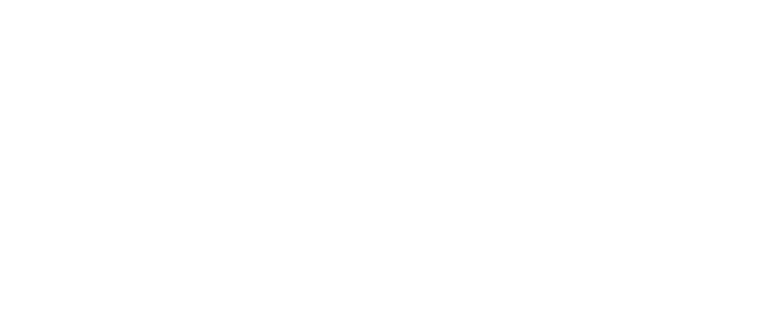
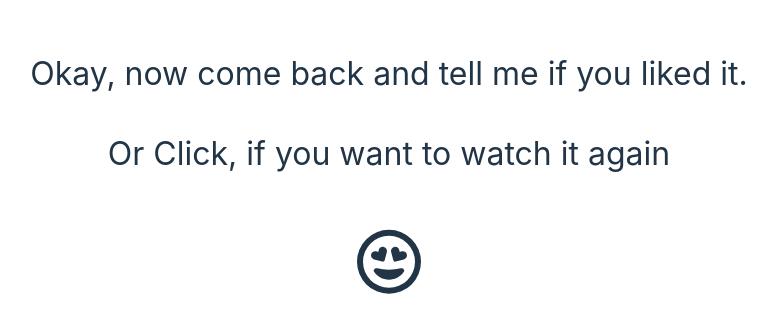
Before and after one commit to Douglasemmanuel/Joy, a React (Vite) app: page /11 in a window 1280 px wide. Before the commit this address had no page. Shown: the part 224-556 px from the top of the page, without its empty margins (251-1028 px from the left). Built offline with nearby package versions, Linux system fonts and the light colour scheme.

Commit message:
added some dependencies

```diff
--- a/package.json
+++ b/package.json
@@ -10,6 +10,8 @@
     "preview": "vite preview"
   },
   "dependencies": {
+    "@fortawesome/fontawesome-svg-core": "^6.5.2",
+    "@fortawesome/free-regular-svg-icons": "^6.5.2",
     "@fortawesome/free-solid-svg-icons": "^6.5.2",
     "@fortawesome/react-fontawesome": "^0.2.2",
     "framer-motion": "^11.2.10",
--- a/src/Movements.jsx
+++ b/src/Movements.jsx
@@ -7,6 +7,9 @@
 import Page6 from './pages/Page6'
 import Page7 from './pages/Page7'
 import Page8 from './pages/Page8'
+import Page9 from './pages/Page9'
+import Page10 from './pages/Page10'
+import Page11 from './pages/Page11'
 import {BrowserRouter , Link , Routes , Route} from 'react-router-dom'
 const Movements = () => {
   return (
@@ -20,6 +23,9 @@
     <Route path='/6'  element={<Page6/>}/>
     <Route path='/7'  element={<Page7/>}/>
     <Route path='/8'  element={<Page8/>}/>
+    <Route path='/9'  element={<Page9/>}/>
+    <Route path='/10'  element={<Page10/>}/>
+    <Route path='/11'  element={<Page11/>}/>
    </Routes>
    </BrowserRouter>
   )
--- /dev/null
+++ b/src/pages/Page10.jsx
@@ -0,0 +1,9 @@
+import React from 'react'
+
+const Page10 = () => {
+  return (
+    <div>Page10</div>
+  )
+}
+
+export default Page10
--- /dev/null
+++ b/src/pages/Page11.jsx
@@ -0,0 +1,81 @@
+import React from 'react'
+import {motion} from 'framer-motion'
+import { useState , useEffect } from 'react'
+import { useNavigate } from 'react-router-dom'
+import {FontAwesomeIcon} from '@fortawesome/react-fontawesome'
+import {faFaceGrinHearts} from '@fortawesome/free-regular-svg-icons/faFaceGrinHearts'
+const Page11 = () => {
+    const navigate = useNavigate()
+    const move =()=>{
+      navigate('/10')
+        console.log('hiii')
+
+    }
+    const [animateHeading2 , setAnimateHeading2] = useState(false);
+    const [animateHeading3 , setAnimateHeading3] = useState(false);
+    const [animateHeading4 , setAnimateHeading4] = useState(false);
+  return (
+    <div >
+
+    <motion.p
+    initial={{y:10}}
+    animate={{y:[50 , 0] }}
+    transition={{
+        duration:2,
+        delay:0
+    }}
+    whileHover={{scale:0.9 , opacity:0.5}}
+    onAnimationComplete={()=> setAnimateHeading2(true)}
+    style={{fontSize:'2rem'}}
+    >
+      Okay, now come back and tell me if you liked it.
+    </motion.p>
+
+
+   {animateHeading2 && (
+        <motion.p
+        initial={{y:10  }}
+        animate={{y:[50 , 0] }}
+        transition={{
+            duration:2,
+            delay:0
+        }}
+        style={{fontSize:'2rem'}}
+        onAnimationComplete={()=> setAnimateHeading3(true)}
+        >
+        Or Click, if you want to watch it again
+        </motion.p>
+    )}
+    {animateHeading3 && (
+        <motion.h1
+        initial={{y:10  }}
+        animate={{y:[50 , 0] }}
+        transition={{
+            duration:2,
+            delay:0
+        }}
+        style={{fontSize:'4rem'}}
+        onAnimationComplete={()=> setAnimateHeading4(true)}
+        >
+         <FontAwesomeIcon icon={faFaceGrinHearts} />
+        </motion.h1>
+    )}
+ {animateHeading4 && (
+        <motion.p
+        initial={{y:10  }}
+        animate={{y:[50 , 0] }}
+        transition={{
+            duration:2,
+            delay:0
+        }}
+        style={{fontSize:'2rem'}}
+        // onAnimationComplete={()=> setAnimateHeading4(true)}
+        >
+        With Love from Douggie
+        </motion.p>
+    )}
+    </div>
+  )
+}
+
+export default Page11
--- a/src/pages/Page8.jsx
+++ b/src/pages/Page8.jsx
@@ -2,7 +2,15 @@
 import {motion} from 'framer-motion'
 import { useState , useEffect } from 'react'
 import { useNavigate } from 'react-router-dom'
+import {FontAwesomeIcon} from '@fortawesome/react-fontawesome'
+import {faFaceGrinHearts} from '@fortawesome/free-regular-svg-icons/faFaceGrinHearts'
 const Page8 = () => {
+    const navigate = useNavigate()
+    const move =()=>{
+      navigate('/9')
+        console.log('hiii')
+
+    }
   return (
     <div>
     <motion.h1
@@ -13,9 +21,11 @@
     delay:0
 }}
 // whileHover={{scale:0.9 , opacity:0.5}}
-// onAnimationComplete={move}
+onAnimationComplete={move}
 >
-  You are Special,
+  You are Special
+  <FontAwesomeIcon icon={faFaceGrinHearts} />
+  {/* <FontAwesomeIcon icon="fa-solid fa-face-grin-hearts" /> */}
 </motion.h1>
 </div>
   )
--- /dev/null
+++ b/src/pages/Page9.jsx
@@ -0,0 +1,51 @@
+import React from 'react'
+import {motion} from 'framer-motion'
+import { useState , useEffect } from 'react'
+import { useNavigate } from 'react-router-dom'
+const Page9 = () => {
+    const navigate = useNavigate()
+    const move =()=>{
+        navigate('/11')
+    //   navigate('/10')
+        console.log('hiii')
+
+    }
+    const [animateHeading2 , setAnimateHeading2] = useState(false);
+  return (
+    <div style={{display:'flex'}}>
+         <div>
+    <motion.h1
+    initial={{y:10}}
+    animate={{y:[50 , 0] }}
+    transition={{
+        duration:2,
+        delay:0
+    }}
+    whileHover={{scale:0.9 , opacity:0.5}}
+    onAnimationComplete={()=> setAnimateHeading2(true)}
+    style={{fontSize:'10rem'}}
+    >
+      S
+    </motion.h1>
+    </div>
+   <div>
+   {animateHeading2 && (
+        <motion.h1
+        initial={{y:10  }}
+        animate={{y:[50 , 0] }}
+        transition={{
+            duration:2,
+            delay:0
+        }}
+        style={{fontSize:'10rem'}}
+        onAnimationComplete={move }
+        >
+        o
+        </motion.h1>
+    )}
+   </div>
+    </div>
+  )
+}
+
+export default Page9
```
Also changed, not shown: 1 other file (tests, documents, lock files or other folders).
